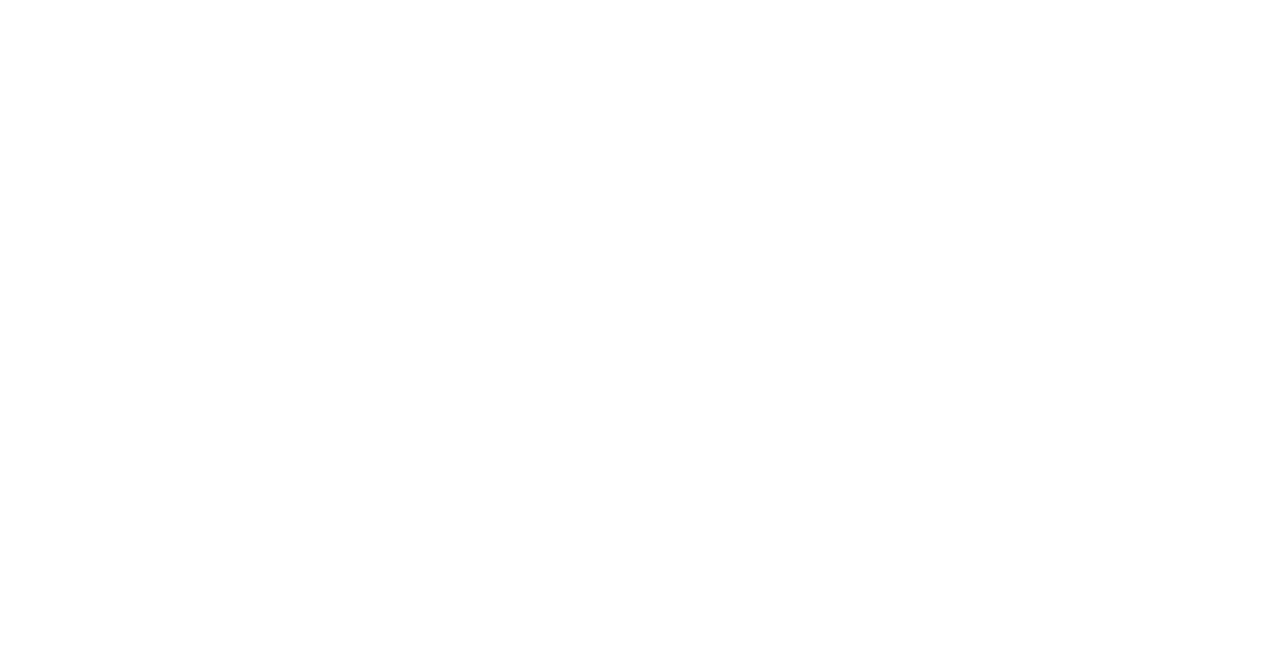
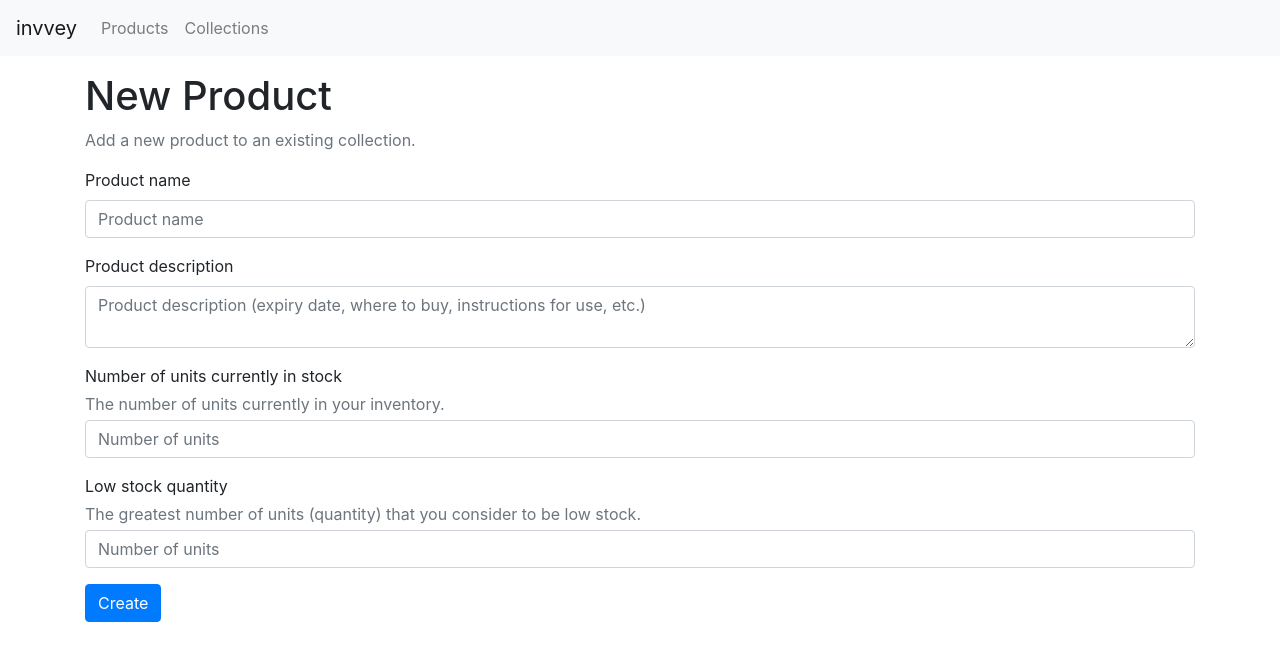
Before and after one commit to ezmartini/invvey, a React (Create React App) app: page /new-product in a window 1280 px wide. Before the commit this address had no page. Shown: the top 660 px of the page. Built offline with nearby package versions, Linux system fonts and the light colour scheme.

Commit message:
added ability to add new product

```diff
--- a/src/App.js
+++ b/src/App.js
@@ -6,6 +6,7 @@
 import Dashboard from "./pages/Dashboard.mjs";
 import Products from "./pages/Products.mjs";
 import Product from "./pages/Product.mjs";
+import NewProduct from "./pages/NewProduct.mjs";
 
 function App() {
   return (
@@ -16,6 +17,7 @@
       <Route path="/dashboard" element={<Dashboard />} />
       <Route path="/products" element={<Products />} />
       <Route path="/product" element={<Product />} />
+      <Route path="/new-product" element={<NewProduct />} />
     </Routes>
   );
 }
--- a/src/api/products.js
+++ b/src/api/products.js
@@ -21,18 +21,19 @@
 };
 
 // view a single product
-export const viewProduct = async (userData) => {
-  const axiosResponse = await axios.get(
-    requestURL("/api/product/:id", { withCredentials: true }),
-    userData
-  );
+export const viewProduct = async () => {
+  const axiosResponse = await axios.get(requestURL("/api/product/:id"), config);
 
   return axiosResponse.data;
 };
 
 // add a single product
 export const addProduct = async (userData) => {
-  const axiosResponse = await axios.post(requestURL("/api/product"), config);
+  const axiosResponse = await axios.post(
+    requestURL("/api/product"),
+    userData,
+    config
+  );
 
   return axiosResponse.data;
 };
--- a/src/components/navbar/Navbar.mjs
+++ b/src/components/navbar/Navbar.mjs
@@ -1,9 +1,10 @@
 import React from "react";
+import { Link } from "react-router-dom";
 
 export default function Navbar() {
   return (
     <nav className="navbar navbar-expand-lg navbar-light bg-light">
-      <a className="navbar-brand" href="#">
+      <a className="navbar-brand" href="/dashboard">
         invvey
       </a>
       <button
@@ -20,7 +21,7 @@
       <div className="collapse navbar-collapse" id="navbarNav">
         <ul className="navbar-nav">
           <li className="nav-item">
-            <a className="nav-link" href="#">
+            <a className="nav-link" href="/products">
               Products
             </a>
           </li>
--- /dev/null
+++ b/src/pages/NewProduct.mjs
@@ -0,0 +1,135 @@
+import React, { useState } from "react";
+import { addProduct } from "../api/products.js";
+import Navbar from "../components/navbar/Navbar.mjs";
+
+function NewProductForm() {
+  const [errMessage, setErrMessage] = useState("");
+  const [productName, setProductName] = useState("");
+  const [productDesc, setProductDesc] = useState("");
+  const [stockStatus, setStockStatus] = useState("Low");
+  const [currentStock, setCurrentStock] = useState(0);
+  const [lowStock, setLowStock] = useState(0);
+
+  const handleSubmit = async (e) => {
+    e.preventDefault();
+
+    if (currentStock > lowStock && currentStock > 0) {
+      setStockStatus("OK");
+    } else if (currentStock == 0) {
+      setStockStatus("Zero");
+    }
+
+    const newProductData = {
+      productName,
+      productDesc,
+      currentStock,
+      lowStock,
+      stockStatus,
+    };
+
+    try {
+      const response = await addProduct(newProductData);
+      console.log(response);
+    } catch (error) {
+      console.log(error);
+    }
+  };
+
+  return (
+    <>
+      {" "}
+      {errMessage && (
+        <p className="alert alert-danger mt-3" role="alert">
+          {" "}
+          {errMessage}{" "}
+        </p>
+      )}
+      <form onSubmit={handleSubmit}>
+        <div className="form-group">
+          <label htmlFor="productName"> Product name </label>
+          <input
+            type="text"
+            className="form-control"
+            id="productName"
+            aria-describedby="productName"
+            autoComplete="nope"
+            placeholder="Product name"
+            onChange={(e) => setProductName(e.target.value)}
+            required
+          />
+        </div>
+
+        <div className="form-group">
+          <label htmlFor="productDescription"> Product description </label>
+          <textarea
+            type="text-area"
+            className="form-control"
+            id="productDesc"
+            aria-describedby="productDesc"
+            placeholder="Product description (expiry date, where to buy, instructions for use, etc.) "
+            onChange={(e) => setProductDesc(e.target.value)}
+          />
+        </div>
+        <div className="form-group">
+          <label className="mb-0" htmlFor="currentUnits">
+            Number of units currently in stock{" "}
+          </label>
+          <p className="text-muted my-1">
+            {" "}
+            The number of units currently in your inventory.{" "}
+          </p>
+          <input
+            type="number"
+            className="form-control"
+            id="numberInStock"
+            placeholder="Number of units"
+            min="0"
+            onChange={(e) => setCurrentStock(e.target.value)}
+            required
+          />
+        </div>
+
+        <div className="form-group">
+          <label className="mb-0" htmlFor="currentUnits">
+            {" "}
+            Low stock quantity{" "}
+          </label>
+          <p className="text-muted my-1">
+            {" "}
+            The greatest number of units (quantity) that you consider to be low
+            stock.{" "}
+          </p>
+          <input
+            type="number"
+            className="form-control"
+            id="numberInStock"
+            placeholder="Number of units"
+            min="0"
+            onChange={(e) => setLowStock(e.target.value)}
+            required
+          />
+        </div>
+
+        <button type="submit" className="btn btn-primary">
+          Create
+        </button>
+      </form>
+    </>
+  );
+}
+export default function NewProduct() {
+  return (
+    <>
+      <Navbar />
+      <section className="container mt-3">
+        <h1> New Product </h1>
+        <p className="text-muted">
+          {" "}
+          Add a new product to an existing collection.{" "}
+        </p>
+
+        <NewProductForm />
+      </section>
+    </>
+  );
+}
--- a/src/pages/Product.mjs
+++ b/src/pages/Product.mjs
@@ -13,7 +13,7 @@
     currentQuantity: 10,
     idealQuantity: 11,
     lowStockQuantity: 5,
-    stockStatus: "Low",
+    stockStatus: "OK",
     collection: "Client shampoos",
     dateUpdated: "April 2, 2022",
     dateCreated: "May 21, 2021",
--- a/src/pages/Products.mjs
+++ b/src/pages/Products.mjs
@@ -1,15 +1,33 @@
 import React from "react";
+import { myProducts } from "../api/products.js";
+import { useState } from "react";
 import Navbar from "../components/navbar/Navbar.mjs";
 
 export default function Products() {
+  const [myFetched, setMyFetched] = useState([]);
+
+  async function getAllProducts() {
+    try {
+      const response = await myProducts();
+      console.log(response);
+    } catch (error) {}
+  }
+
   return (
     <>
       {" "}
       <Navbar />{" "}
-      <section className="container mt-3">
+      <section onLoad={getAllProducts()} className="container mt-3">
         {" "}
         <h1> Products </h1>
-        <p className="muted"> All products associated with your account. </p>
+        <p className="text-muted">
+          {" "}
+          All products associated with your account.{" "}
+        </p>
+        <a className="btn btn-primary text-white" href="/new-product">
+          {" "}
+          + Add new product
+        </a>
       </section>{" "}
     </>
   );
```
